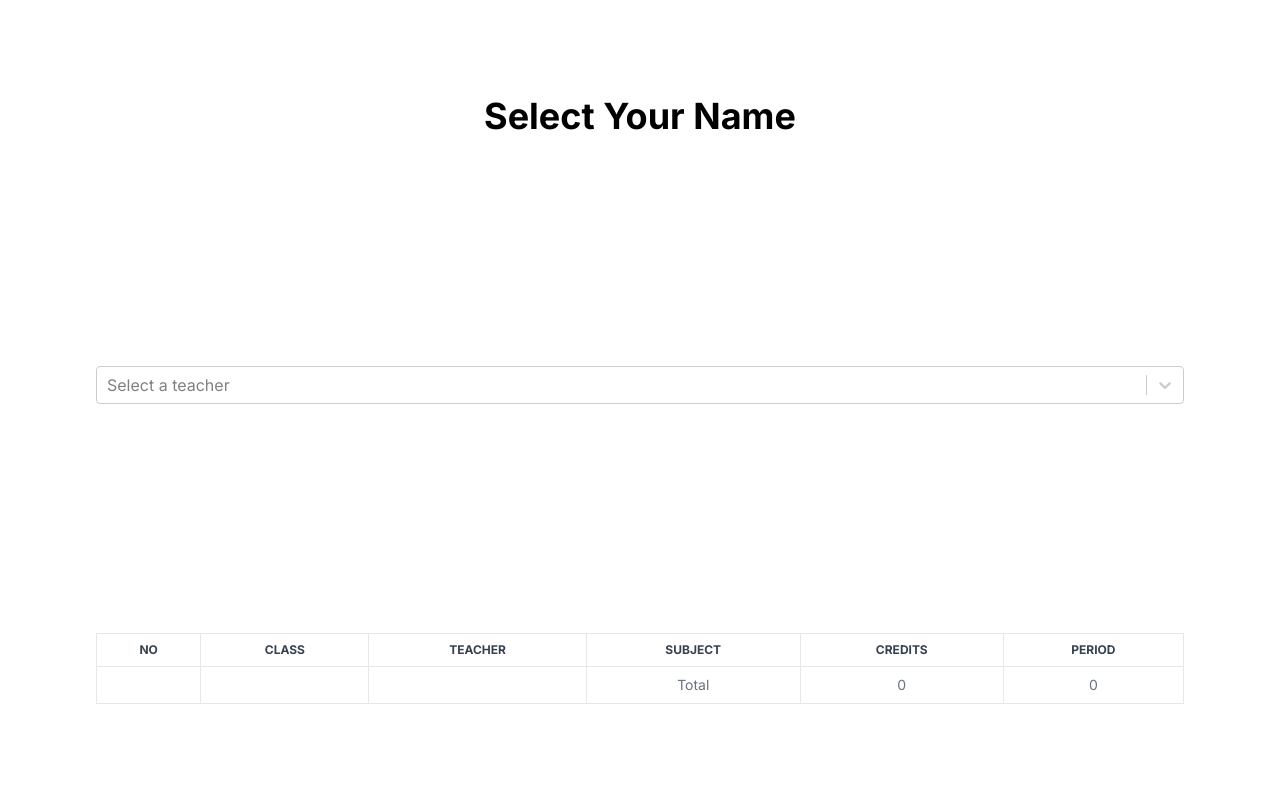
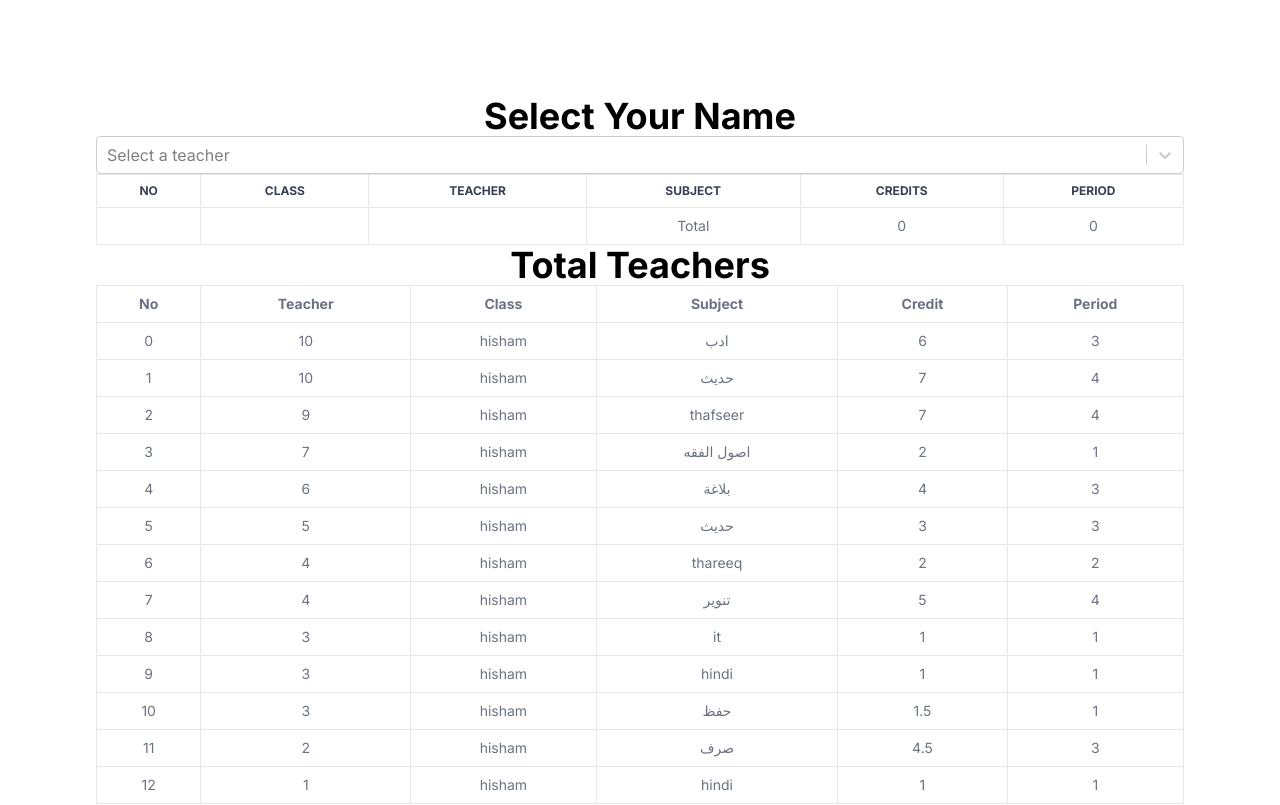
Before and after one commit to dulkifal/credits, a Next.js app: page / in a window 1280 px wide. Shown: the top 805 px of the page. Built offline with nearby package versions, Linux system fonts and the light colour scheme.

Commit message:
update evenign

```diff
--- a/public/data.json
+++ b/public/data.json
@@ -520,7 +520,7 @@
   {
     "class": 5,
     "sub": "math",
-    "teacher": "yazeed",
+    "teacher": "sir",
     "credit": 8,
     "period": 4
   },
@@ -624,6 +624,13 @@
   },
   {
     "class": 4,
+    "sub": "science",
+    "teacher": "sir",
+    "credit": 9,
+    "period": 6
+  },
+  {
+    "class": 4,
     "sub": "social",
     "teacher": "noufal",
     "credit": 3.5,
@@ -653,9 +660,16 @@
   {
     "class": 4,
     "sub": "hindi",
-    "teacher": "",
-    "credit": "",
-    "period": ""
+    "teacher": "dulki",
+    "credit": 2,
+    "period": 2
+  },
+  {
+    "class": 4,
+    "sub": "تنوير",
+    "teacher": "hisham",
+    "credit": 5,
+    "period": 4
   },
   {
     "class": 3,
@@ -761,6 +775,20 @@
     "teacher": "wafy",
     "credit": 2,
     "period": 2
+  },
+  {
+    "class": 3,
+    "sub": "حديث",
+    "teacher": "new",
+    "credit": 3,
+    "period": 3
+  },
+  {
+    "class": 3,
+    "sub": "حفظ",
+    "teacher": "hisham",
+    "credit": 1.5,
+    "period": 1
   },
   {
     "class": 3,
@@ -876,6 +904,13 @@
   },
   {
     "class": 2,
+    "sub": "حفظ",
+    "teacher": "darimi",
+    "credit": 1.5,
+    "period": 1
+  },
+  {
+    "class": 2,
     "sub": "math",
     "teacher": "yazeed",
     "credit": 6,
@@ -898,7 +933,7 @@
   {
     "class": 1,
     "sub": "math",
-    "teacher": "basith",
+    "teacher": "yazeed",
     "credit": 9,
     "period": 6
   },
@@ -947,7 +982,7 @@
   {
     "class": 1,
     "sub": "urdu",
-    "teacher": "yazeed",
+    "teacher": "basith",
     "credit": 7,
     "period": 4
   },
@@ -981,16 +1016,16 @@
   },
   {
     "class": 1,
+    "sub": "حفظ",
+    "teacher": "badr",
+    "credit": 2.5,
+    "period": 2
+  },
+  {
+    "class": 1,
     "sub": "mlm",
     "teacher": "wafy",
     "credit": 4.5,
     "period": 3
-  },
-  {
-    "class": 4,
-    "sub": "تنوير",
-    "teacher": "hisham",
-    "credit": 5,
-    "period": 4
   }
 ]
--- a/src/app/page.js
+++ b/src/app/page.js
@@ -14,9 +14,21 @@ export default function Home() {
       teacher.push(item.teacher);
     }
   });
+
+  const teachers = {};
+
+  for (const item of data) {
+    const teacherName = item.teacher;
+    if (!teachers[teacherName]) {
+      teachers[teacherName] = [];
+    }
+    teachers[teacherName].push(item);
+  }
+  console.log(teachers);
+
   const teacherList = teacher.map((item) => ({
     value: item,
-    label: item + " Usthad"
+    label: item + " Usthad",
   }));
 
   // filter function
@@ -51,6 +63,7 @@ export default function Home() {
           // search
           setSearchTerm(e.value);
         }}
+
       />
 
       <table
@@ -95,8 +108,7 @@ export default function Home() {
             )
 
           )}
-              <tr >
-
+          <tr>
             <td className="border p-2 text-center ">{}</td>
             <td className="border p-2 text-center ">{}</td>
             <td className="border p-2 text-center ">{}</td>
@@ -106,6 +118,38 @@ export default function Home() {
           </tr>
         </tbody>
       </table>
+      {/* loop through teachers and make table */}
+      <div className="h-50">
+        <h1 className="text-4xl font-bold"> Total Teachers</h1>
+      </div>
+
+      {Object.entries(teachers).map(([teacherName]) => (
+        <table
+          className="w-full text-sm text-left text-gray-500 dark:text-gray-400 mb-4" >
+          <thead>
+            <tr >
+            <th className="border p-2 text-center">No</th>
+              <th className="border p-2 text-center">Teacher</th>
+              <th className="border p-2 text-center">Class</th>
+              <th className="border p-2 text-center">Subject</th>
+              <th className="border p-2 text-center">Credit</th>
+              <th className="border p-2 text-center">Period</th>
+            </tr>
+          </thead>
+          <tbody>
+            {teachers[teacherName].map((item,index) => (
+              <tr key={index}>
+                <td className="border p-2 text-center ">{index}</td>
+                <td className="border p-2 text-center ">{item.class}</td>
+                <td className="border p-2 text-center ">{item.teacher} </td>
+                <td className="border p-2 text-center ">{item.sub}</td>
+                <td className="border p-2 text-center ">{item.credit}</td>
+                <td className="border p-2 text-center ">{item.period}</td>
+              </tr>
+            ))}
+          </tbody>
+        </table>
+      ))}
     </main>
   );
 }
```
Lines whose indentation alone changed are shown as unchanged.
